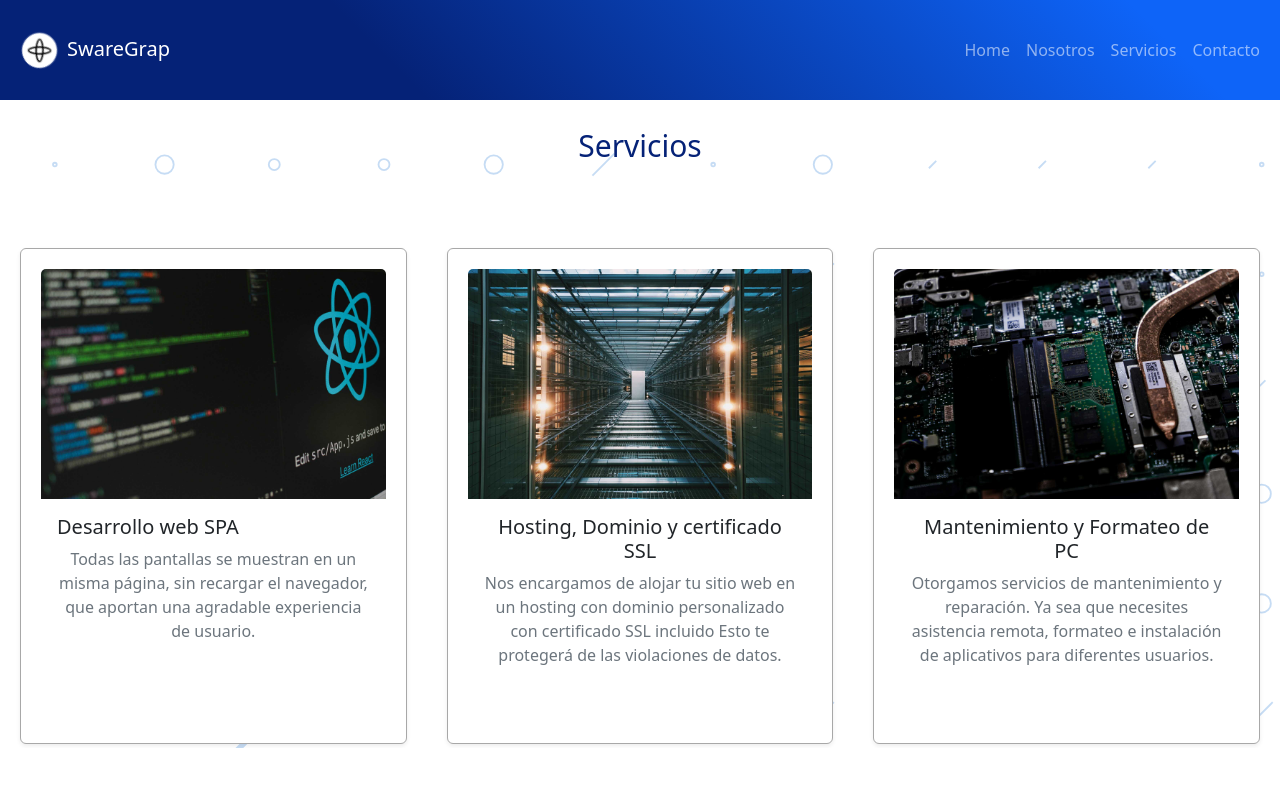
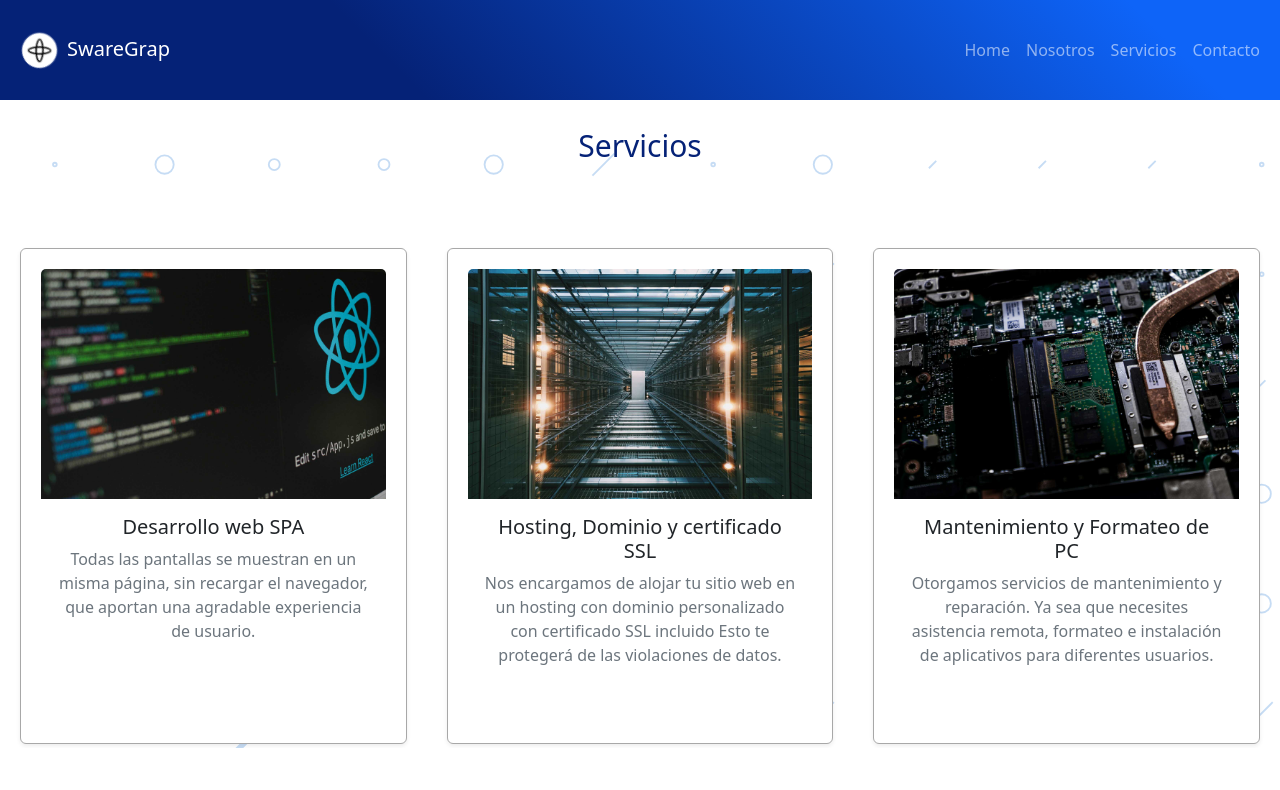
Before and after one commit to GuidoSantiagoReta/Swaregrap-reactrouterv6, a React (Create React App) app: page /services in a window 1280 px wide. Shown: the top 790 px of the page. Built offline with nearby package versions, Linux system fonts and the light colour scheme.

Commit message:
General-modifications-39

```diff
--- a/src/components/webservices/Service.jsx
+++ b/src/components/webservices/Service.jsx
@@ -11,8 +11,8 @@ const Service = (props) => {
     <Card className="h-100 shadow-sm bg-white rounded card-padding  card-shadow card-margin card-border">
       <Card.Img variant="top" src={props.img} />
       <Card.Body className="d-flex flex-column">
-        <div className="d-flex mb-2 justify-content-between">
-          <Card.Title className="mb-0 font-weight-bold">{props.title}</Card.Title>
+        <div className="d-flex mb-2  justify-content-center">
+          <Card.Title className="mb-0 font-weight-bold text-center">{props.title}</Card.Title>
         </div>
         <Card.Text className="text-secondary">{props.text}</Card.Text>
       </Card.Body>
```
